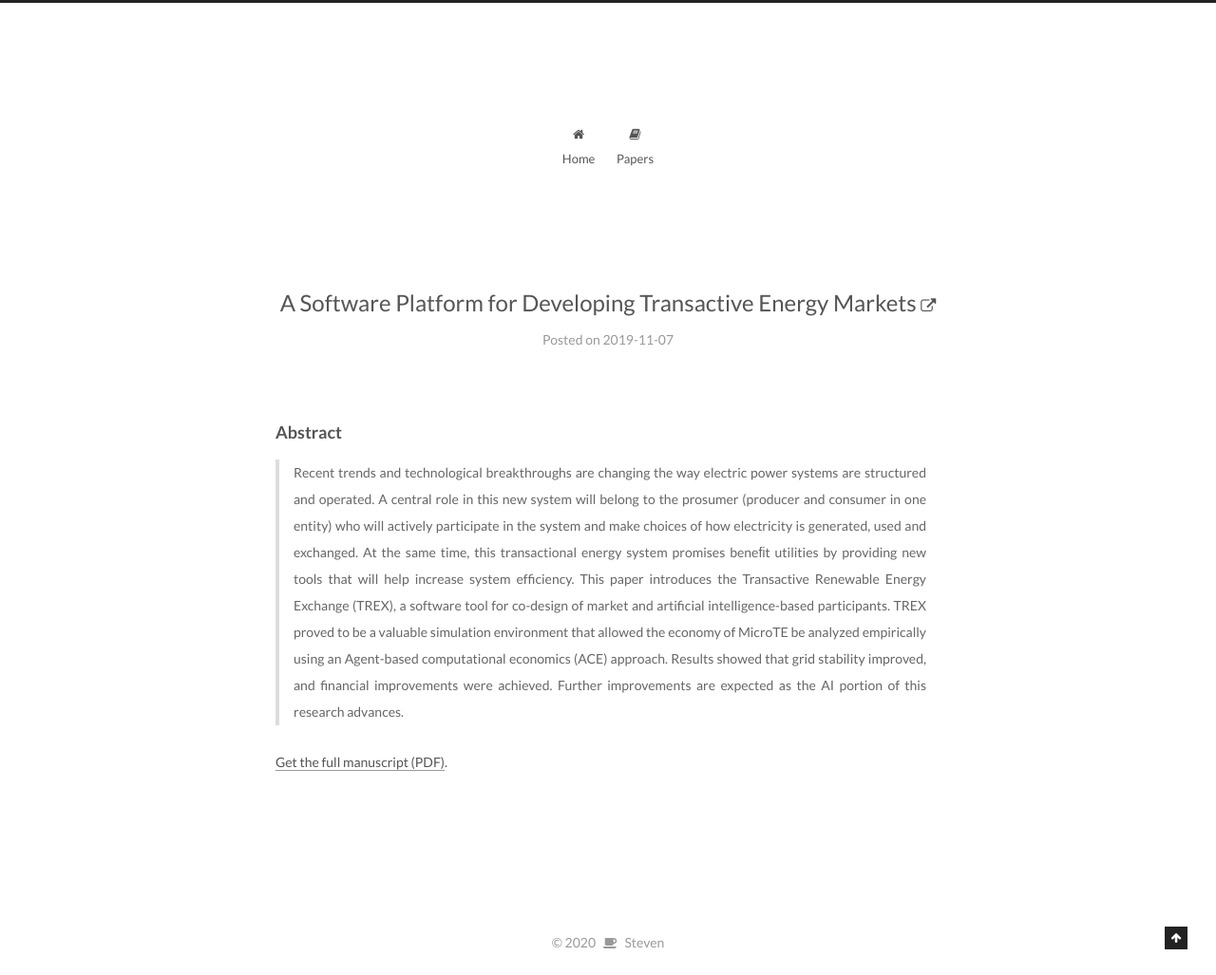
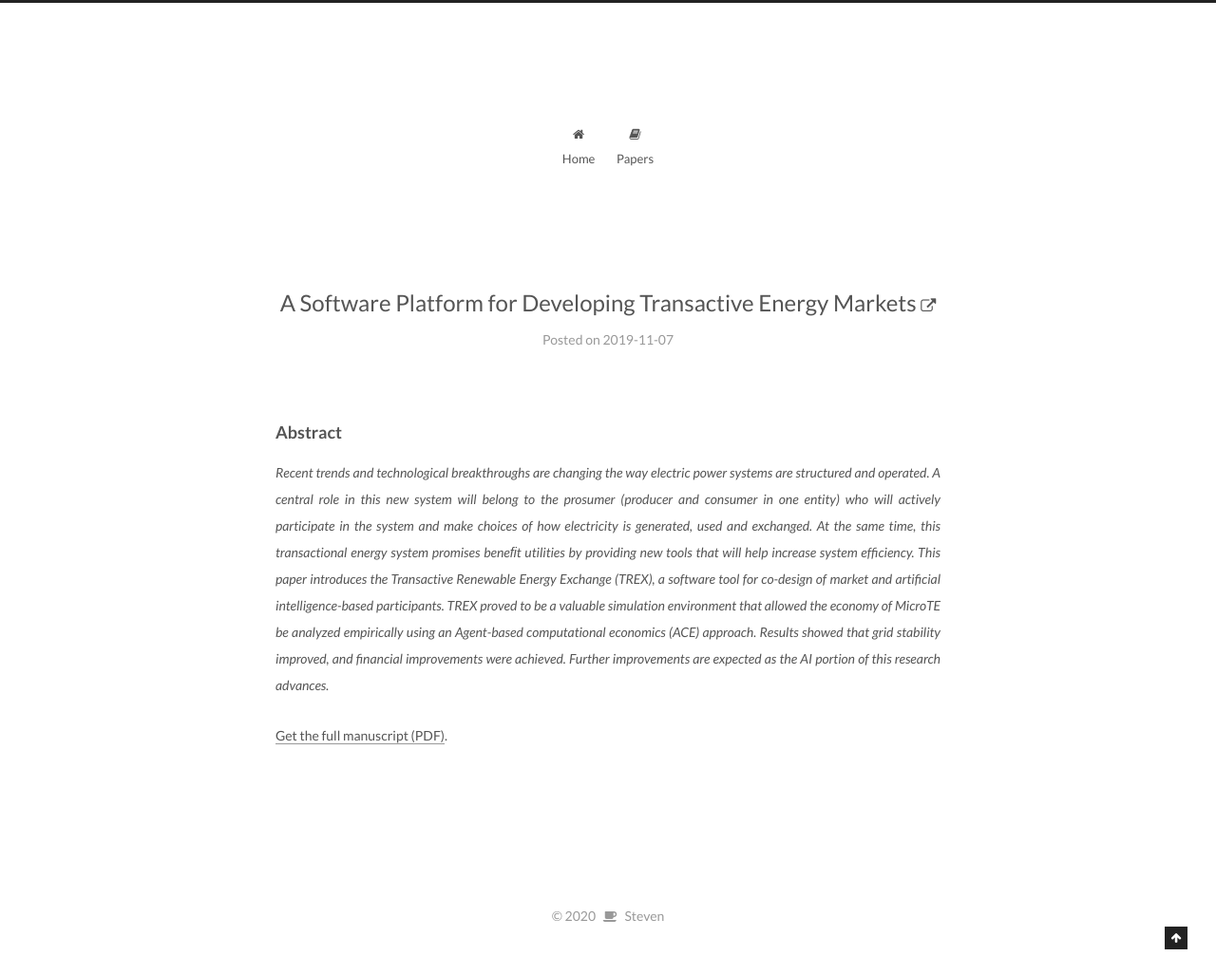
Before and after one commit to sd-zhang/sd-zhang.github.io, a Jekyll site: the page built from _posts/2019-11-07-a-software-platform-for-developing-transactive-energy-markets.md, in a window 1280 px wide. Shown: the whole page at 95% size. Built offline with Jekyll 4.4.1, drawn with Linux system fonts in a browser that asks for light colours; after the commit the page ends 999 px from its top, so only the background shows below that.

Commit message:
update post

```diff
--- a/_posts/2019-11-07-a-software-platform-for-developing-transactive-energy-markets.md
+++ b/_posts/2019-11-07-a-software-platform-for-developing-transactive-energy-markets.md
@@ -11,6 +11,6 @@ categories:
 <!-- *This manuscript has been submitted to IEEE PES General Meeting 2020* -->
 
 ### Abstract
-> Recent trends and technological breakthroughs are changing the way electric power systems are structured and operated. A central role in this new system will belong to the prosumer (producer and consumer in one entity) who will actively participate in the system and make choices of how electricity is generated, used and exchanged. At the same time, this transactional energy system promises beneﬁt utilities by providing new tools that will help increase system efficiency. This paper introduces the Transactive Renewable Energy Exchange (TREX), a software tool for co-design of market and artificial intelligence-based participants. TREX proved to be a valuable simulation environment that allowed the economy of MicroTE be analyzed empirically using an Agent-based computational economics (ACE) approach. Results showed that grid stability improved, and financial improvements were achieved. Further improvements are expected as the AI portion of this research advances.
+*Recent trends and technological breakthroughs are changing the way electric power systems are structured and operated. A central role in this new system will belong to the prosumer (producer and consumer in one entity) who will actively participate in the system and make choices of how electricity is generated, used and exchanged. At the same time, this transactional energy system promises beneﬁt utilities by providing new tools that will help increase system efficiency. This paper introduces the Transactive Renewable Energy Exchange (TREX), a software tool for co-design of market and artificial intelligence-based participants. TREX proved to be a valuable simulation environment that allowed the economy of MicroTE be analyzed empirically using an Agent-based computational economics (ACE) approach. Results showed that grid stability improved, and financial improvements were achieved. Further improvements are expected as the AI portion of this research advances.*
 
 [Get the full manuscript (PDF)](/files/2020_ieee_pes_gm/a_software_platform_for_developing_transactive_energy_markets.pdf).
```
